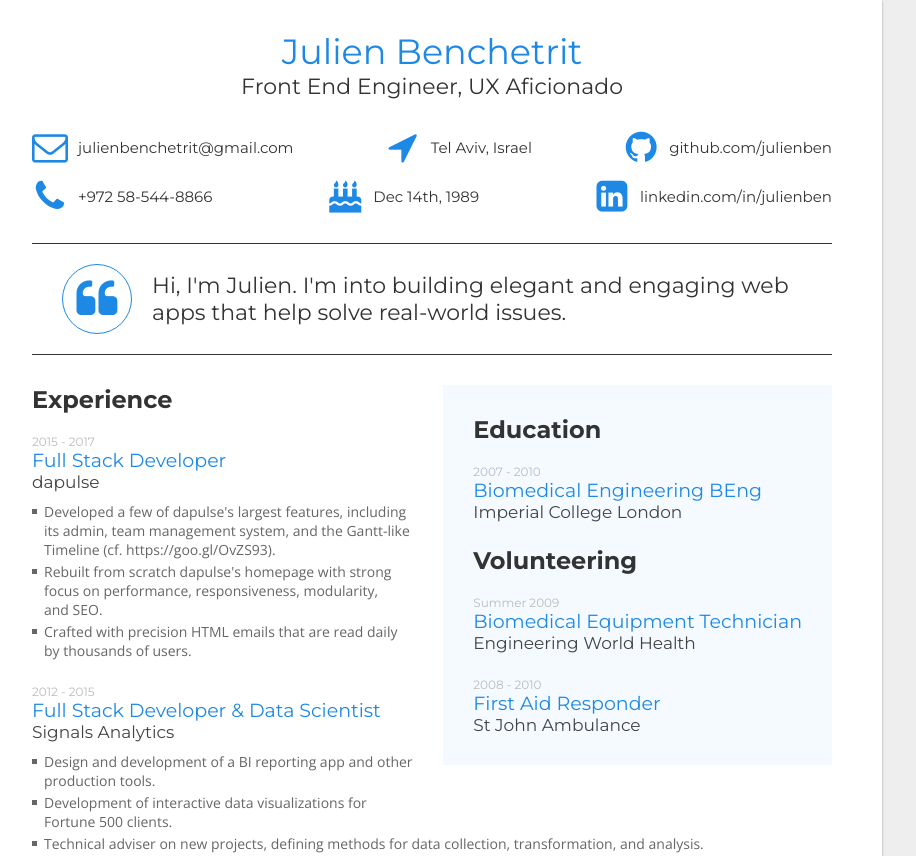
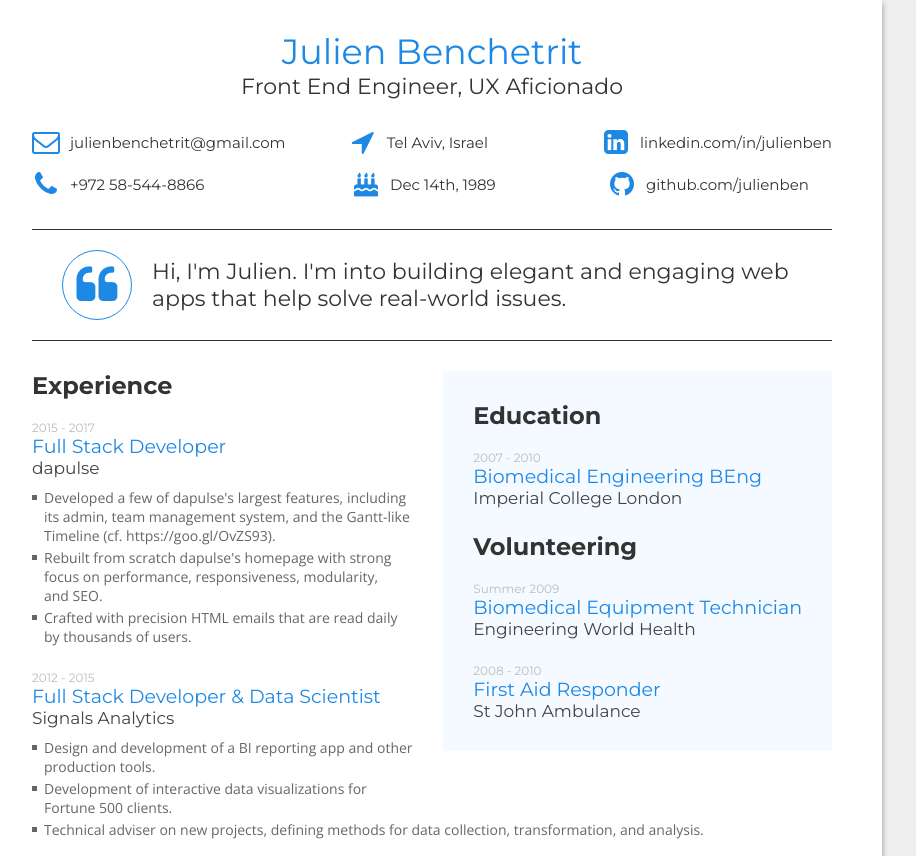
Before and after one commit to julienben/julienben.github.io, a plain HTML site: page index.html in a window 1280 px wide. Shown: the top 856 px of the page, without its empty margins (18-934 px from the left). Drawn offline with nearby package versions, Linux system fonts and the light colour scheme.

Commit message:
Visual update

```diff
--- a/index.css
+++ b/index.css
@@ -13,7 +13,7 @@ div.cv {
   margin: 20px auto;
   padding: 30px 50px;
   background-color: white;
-  box-shadow: 0 1px 3px rgba(0,0,0,0.12), 0 1px 2px rgba(0,0,0,0.24);
+  box-shadow: 0 3px 6px rgba(0,0,0,0.16), 0 3px 6px rgba(0,0,0,0.23);
 }
 
 @media print {
@@ -57,31 +57,32 @@ div.description {
 
 div.contact {
   display: flex;
-  flex-wrap: wrap;
+  /* flex-wrap: wrap; */
   flex-direction: row;
-  justify-content: space-between;
+  /* justify-content: space-between; */
 }
-
-/* div.contact::after {
-  content: "";
-  flex: auto;
-} */
 
 div.contact > div {
   /* flex-basis: 50%; */
   display: flex;
   flex-direction: row;
   align-items: center;
-  margin-bottom: 5px;
+  margin-bottom: 8px;
 }
 
-/* div.contact > div:last-of-type {
-  margin-left: 90px;
-} */
+div.contact > div:first-of-type {
+  flex-basis: 40%;
+}
+div.contact > div:nth-of-type(2) {
+  flex-basis: 32%;
+}
+div.contact > div:last-of-type {
+  flex-grow: 1;
+}
 
 div.contact div.icon {
-  width: 36px;
-  font-size: 36px;
+  width: 28px;
+  font-size: 28px;
   text-align: center;
   margin-right: 10px;
   color: #1E88E5;
--- a/index.html
+++ b/index.html
@@ -33,8 +33,8 @@
           <div class="text">Tel Aviv, Israel</div>
         </div>
         <div>
-          <div class="icon"><i class="fa fa-github"></i></div>
-          <div class="text"><a href="https://github.com/julienben" target="_blank">github.com/julienben</a></div>
+          <div class="icon"><i class="fa fa-linkedin-square"></i></div>
+          <div class="text"><a href="https://www.linkedin.com/in/julienben" target="_blank">linkedin.com/in/julienben</a></div>
         </div>
       </div>
       <div class="contact">
@@ -43,12 +43,12 @@
           <div class="text">+972 58-544-8866</div>
         </div>
         <div>
-          <div class="icon" style="font-size: 32px;"><i class="fa fa-birthday-cake"></i></div>
+          <div class="icon" style="font-size: 24px;"><i class="fa fa-birthday-cake"></i></div>
           <div class="text">Dec 14th, 1989</div>
         </div>
         <div>
-          <div class="icon"><i class="fa fa-linkedin-square"></i></div>
-          <div class="text"><a href="https://www.linkedin.com/in/julienben" target="_blank">linkedin.com/in/julienben</a></div>
+          <div class="icon"><i class="fa fa-github"></i></div>
+          <div class="text"><a href="https://github.com/julienben" target="_blank">github.com/julienben</a></div>
         </div>
       </div>
 
```
Also changed, not shown: 1 other file.
